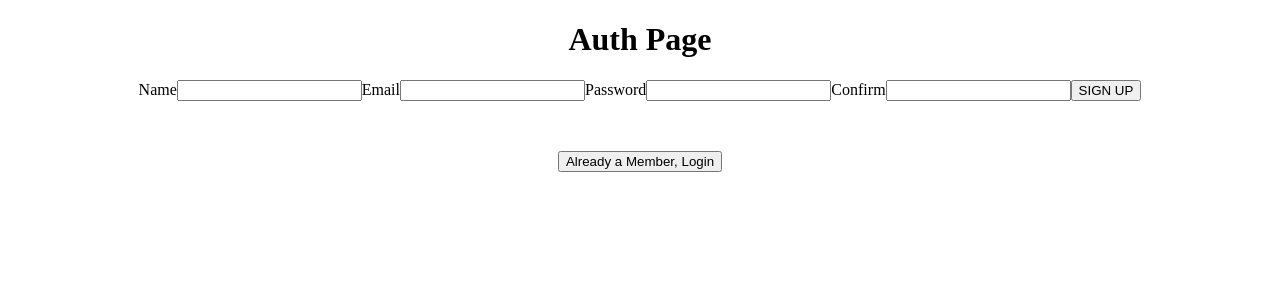
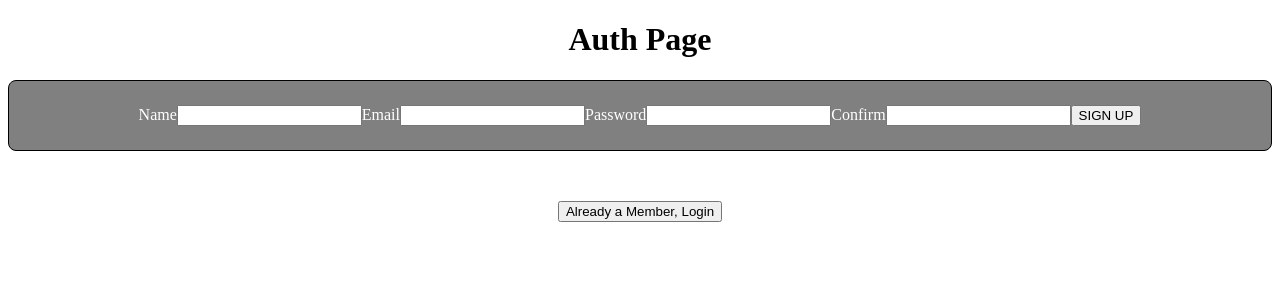
Before and after one commit to ccrisolo/mern-youtube, a React (Create React App) app: page / in a window 1280 px wide. Both pictures are taken after typing "name@example.com", "Sample123" into the empty fields and a click on the button "Create Account". Shown: the top 300 px of the page. Built offline with nearby package versions, Linux system fonts and the light colour scheme.

Commit message:
removes old css module

```diff
--- a/src/components/NavBar/NavBar.jsx
+++ b/src/components/NavBar/NavBar.jsx
@@ -3,7 +3,6 @@ import { Link } from "react-router-dom";
 import * as userService from "../../utilities/users-service";
 
 export const NavBar = ({ user, setUser }) => {
-    //Add the logout function
     const handleLogOut = () => {
         //delegate log out to users-service
         userService.logOut();
--- /dev/null
+++ b/src/components/SignUpForm/SignUpForm.css
@@ -0,0 +1,12 @@
+.form-container {
+    display: flex;
+    flex-direction: column;
+    padding: 3vmin;
+    background-color: gray;
+    border: 0.1vmin solid;
+    border-radius: 1vmin;
+}
+
+label {
+    color: white;
+}
--- a/src/components/SignUpForm/SignUpForm.jsx
+++ b/src/components/SignUpForm/SignUpForm.jsx
@@ -1,5 +1,6 @@
 import React, { Component } from "react";
 import { signUp } from "../../utilities/users-service";
+import "./SignUpForm.css";
 
 export default class SignUpForm extends Component {
     state = {
@@ -38,32 +39,36 @@ export default class SignUpForm extends Component {
             <div>
                 <div className='form-container'>
                     <form autoComplete='off' onSubmit={this.handleSubmit}>
-                        <label>Name</label>
+                        <label id='label-name'>Name</label>
                         <input
+                            id='input-name'
                             type='text'
                             name='name'
                             value={this.state.name}
                             onChange={this.handleChange}
                             required
                         />
-                        <label>Email</label>
+                        <label id='label-email'>Email</label>
                         <input
+                            id='input-email'
                             type='email'
                             name='email'
                             value={this.state.email}
                             onChange={this.handleChange}
                             required
                         />
-                        <label>Password</label>
+                        <label id='label-password'>Password</label>
                         <input
+                            id='input-password'
                             type='password'
                             name='password'
                             value={this.state.password}
                             onChange={this.handleChange}
                             required
                         />
-                        <label>Confirm</label>
+                        <label id='label-confirm'>Confirm</label>
                         <input
+                            id='input-confirm'
                             type='password'
                             name='confirm'
                             value={this.state.confirm}
--- a/src/pages/Auth/AuthPage.jsx
+++ b/src/pages/Auth/AuthPage.jsx
@@ -6,15 +6,17 @@ const AuthPage = ({ setUser }) => {
     const [isLoginForm, setIsLoginForm] = useState(true);
 
     return (
-        <main>
+        <div>
             <h1>Auth Page</h1>
             {isLoginForm ? (
                 <LoginForm setUser={setUser} />
             ) : (
                 <SignUpForm setUser={setUser} />
             )}
-            <button onClick={()  => setIsLoginForm(!isLoginForm)} >{isLoginForm ?  'Create Account' : 'Already a Member, Login'}</button>
-        </main>
+            <button onClick={() => setIsLoginForm(!isLoginForm)}>
+                {isLoginForm ? "Create Account" : "Already a Member, Login"}
+            </button>
+        </div>
     );
 };
 
--- a/src/pages/UserHomePage/UserHomePage.jsx
+++ b/src/pages/UserHomePage/UserHomePage.jsx
@@ -4,7 +4,6 @@ import * as usersService from "../../utilities/users-service";
 const UserHomePage = () => {
     async function handleCheckToken() {
         const expDate = await usersService.checkToken();
-
         return console.log(expDate);
     }
 
```
